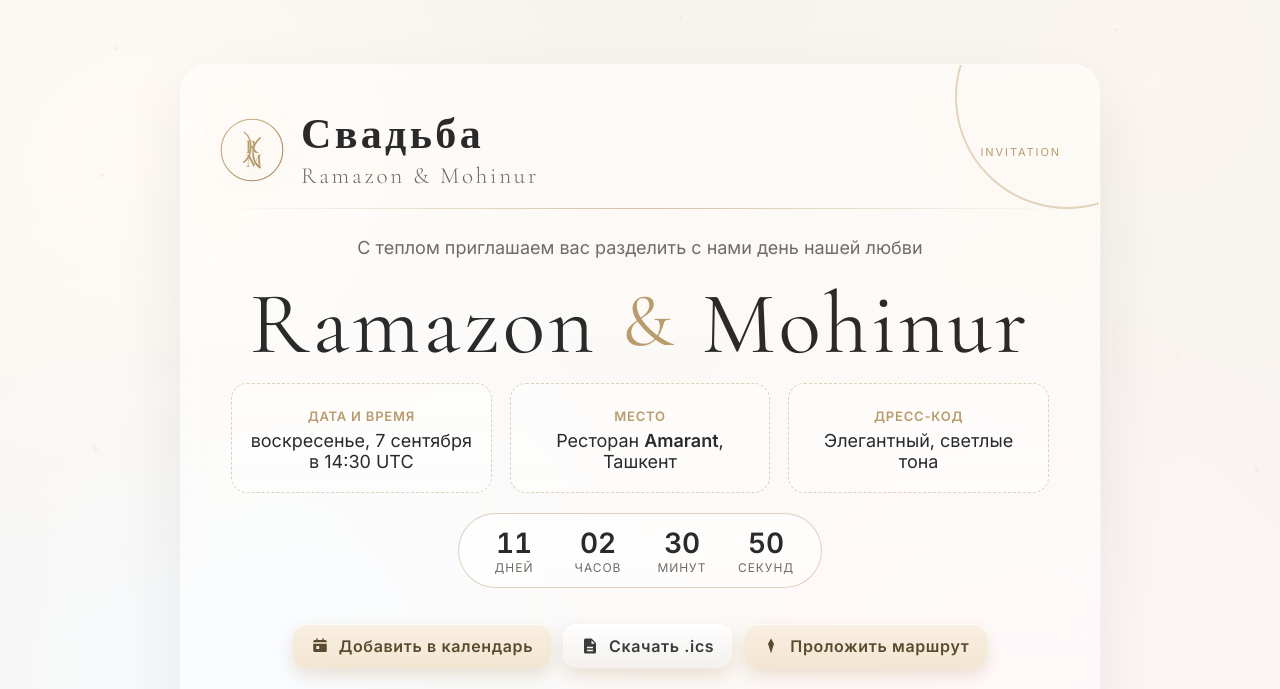
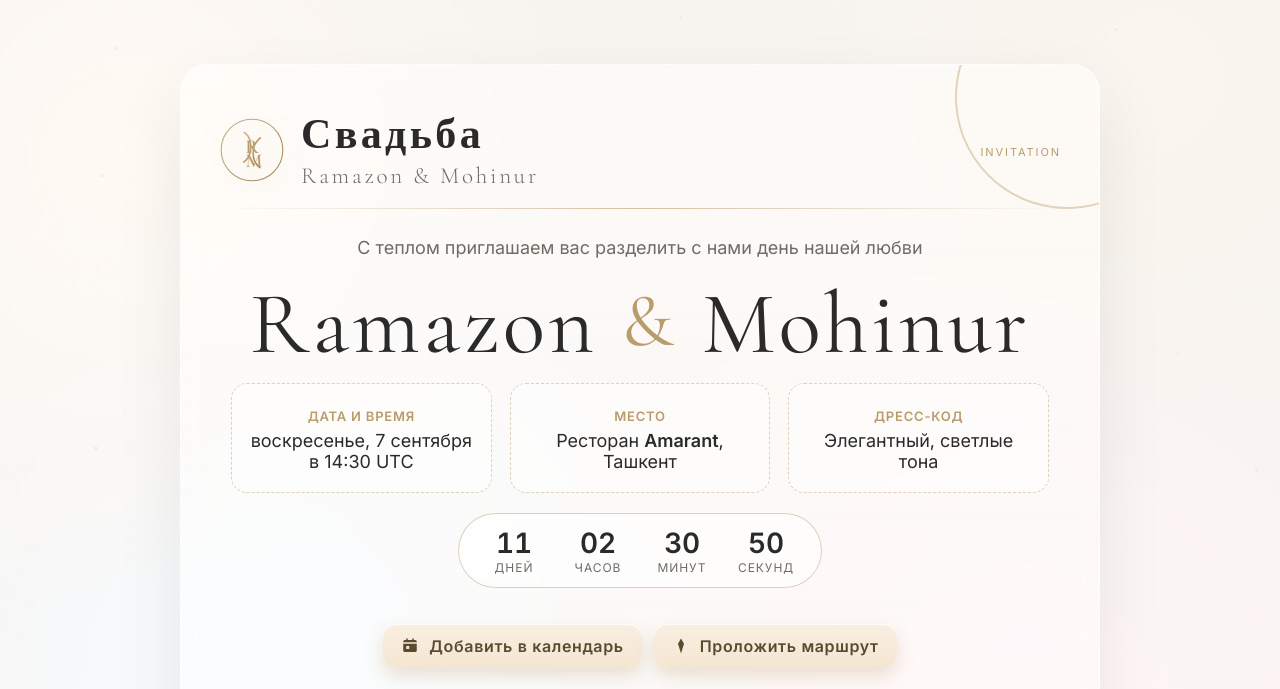
Before and after one commit to pulsemediauz/wedding, a plain HTML site: page index.html in a window 1280 px wide. Shown: the top 689 px of the page. Drawn offline with nearby package versions, Linux system fonts and the light colour scheme; grey boxes are pictures that could not be loaded.

Commit message:
Update index.html

```diff
--- a/index.html
+++ b/index.html
@@ -245,11 +245,6 @@
           <svg width="18" height="18" viewBox="0 0 24 24" aria-hidden="true"><path fill="currentColor" d="M7 2v2H5a2 2 0 0 0-2 2v1h18V6a2 2 0 0 0-2-2h-2V2h-2v2H9V2zM3 9v9a2 2 0 0 0 2 2h14a2 2 0 0 0 2-2V9zm4 3h4v4H7z"/></svg>
           Добавить в календарь
         </a>
-        <!-- .ics как data URI -->
-        <a class="btn secondary" id="ics" download="Ramazon-Mohinur.ics">
-          <svg width="18" height="18" viewBox="0 0 24 24" aria-hidden="true"><path fill="currentColor" d="M14 2H6a2 2 0 0 0-2 2v16a2 2 0 0 0 2 2h12a2 2 0 0 0 2-2V8zm0 2.5L18.5 9H14zM8 13h8v2H8zm0 4h8v2H8z"/></svg>
-          Скачать .ics
-        </a>
         <!-- Навигация -->
         <a class="btn" id="navbtn" target="_blank" rel="noopener">
           <svg width="18" height="18" viewBox="0 0 24 24" aria-hidden="true"><path fill="currentColor" d="M12 2l4 7-4 13-4-13 4-7z"/></svg>
```
